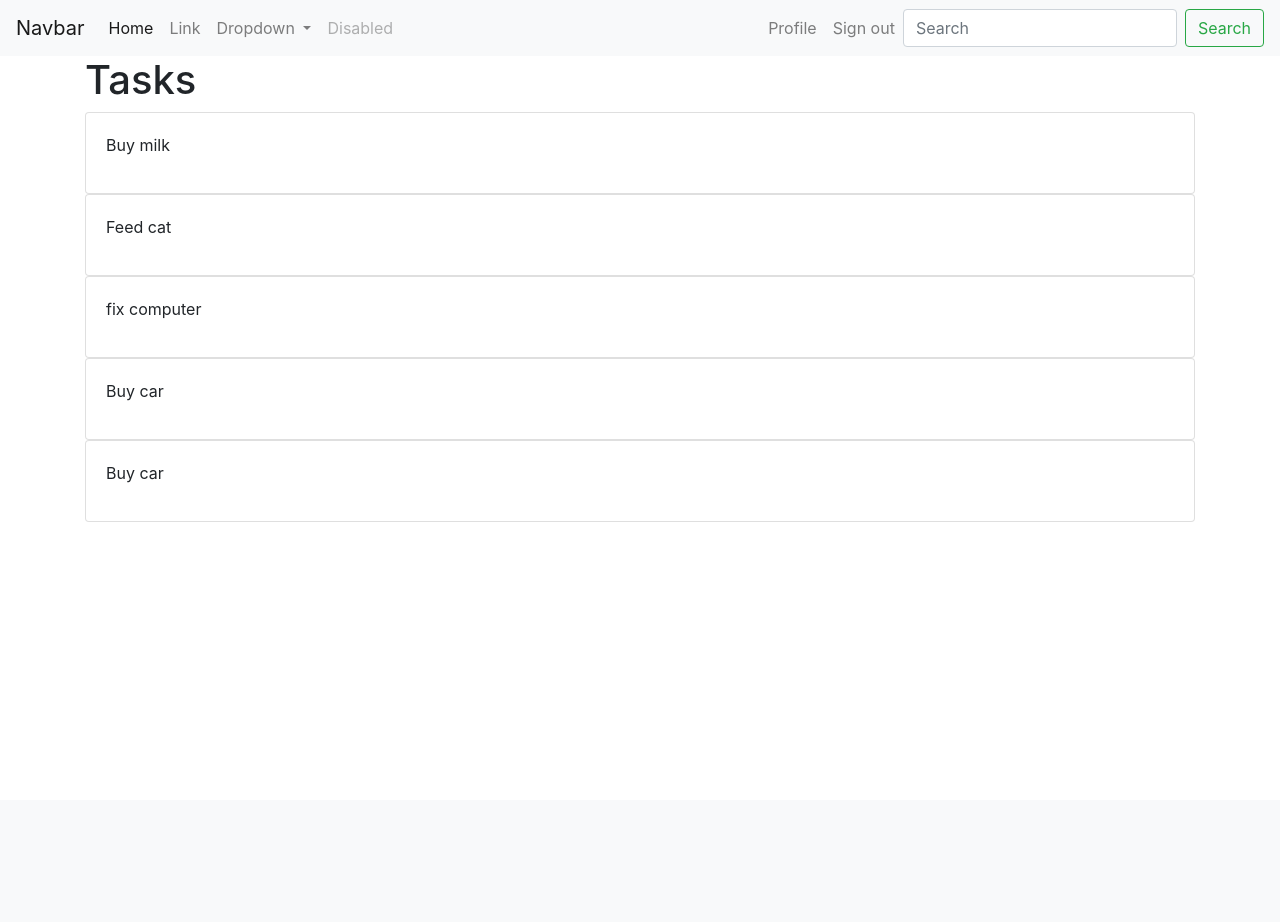
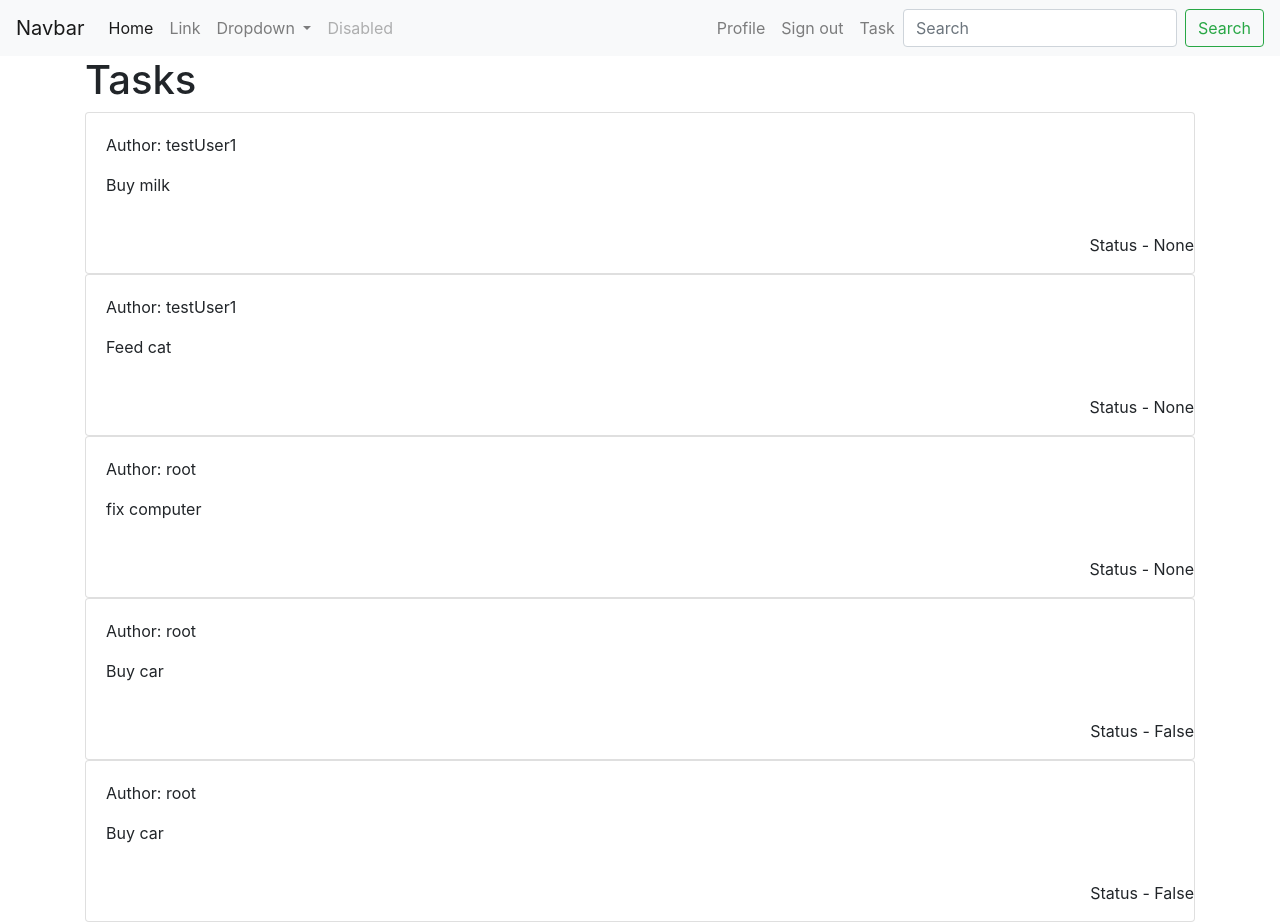
Before and after one commit to msg8925/django_todo_app, a Django app: page / in a window 1280 px wide. Before the commit the page ends 522 px from the top, so only its background shows below. Run offline with Django 4.2, Linux system fonts and the light colour scheme; a user stored in the database is signed in; data comes from the database, SQL or seed files in the repository; both versions use the stored data as it was after the commit.

Commit message:
Add task create page

```diff
--- a/todoapp/todo/models.py
+++ b/todoapp/todo/models.py
@@ -1,8 +1,13 @@
 from django.db import models
 from django.contrib.auth.models import User
+from django.urls import reverse
+
 
 # Create your models here.
 class Task(models.Model):
     name = models.CharField(max_length=100)
-    status = models.BinaryField()
+    status = models.BooleanField(default=False)
     author = models.ForeignKey(User, on_delete=models.CASCADE)
+
+    def get_absolute_url(self):
+        return reverse('task-create')
--- a/todoapp/todo/templates/todo/base.html
+++ b/todoapp/todo/templates/todo/base.html
@@ -55,6 +55,9 @@
                 <li class="nav-item">
                     <a class="nav-link" href="{% url 'logout' %}">Sign out</a>
                 </li>
+                <li class="nav-item">
+                    <a class="nav-link" href="{% url 'task-create' %}">Task</a>
+                </li>
             {% else %}
                 <li class="nav-item">
                     <a class="nav-link" href="{% url 'login' %}">Sign In</a>
--- a/todoapp/todo/templates/todo/home.html
+++ b/todoapp/todo/templates/todo/home.html
@@ -8,7 +8,11 @@
 
     <div class="card">
         <div class="card-body">
+          <p>Author: {{ task.author }}</p>
           <p>{{ task.name }}</p>
+        </div>
+        <div class="ml-auto">
+            <p>Status - {{ task.status }}</p>
         </div>
     </div>
 
--- a/todoapp/todo/urls.py
+++ b/todoapp/todo/urls.py
@@ -1,6 +1,9 @@
 from django.urls import path
 from . import views
 
+
 urlpatterns = [
-    path('', views.home, name='todo-home'),
+    #path('', views.home, name='todo-home'),
+    path('', views.TaskListView.as_view(template_name='todo/home.html'), name='todo-home'),
+    path('task/new/', views.TaskCreateView.as_view(template_name='todo/task_create.html'), name='task-create'),
 ]
--- a/todoapp/todo/views.py
+++ b/todoapp/todo/views.py
@@ -1,15 +1,54 @@
 from django.shortcuts import render
 from .models import Task
+#from django.contrib.auth.decorators import login_required, user_passes_test
+from django.contrib.auth.mixins import LoginRequiredMixin, UserPassesTestMixin
+from django.views.generic import ListView, CreateView
+# from django.contrib.auth.models import User
 
 # Create your views here.
-def home(request):
 
-    # Get all tasks from task table
-    tasks = Task.objects.all()
+# def correct_user_check():
+#     task = Task.objects.filter(username=)
+#     if user == user:
+#         return True
 
-    # Pass tasks to template
-    context = {
-        "tasks": tasks
-    }
+#     else:
+#         return False
 
-    return render(request, 'todo/home.html', context)
+# @user_passes_test
+# @login_required
+# def home(request):
+
+#     # Get all tasks from task table
+#     #tasks = Task.objects.filter(author=)
+#     tasks = Task.objects.all()
+
+#     # Pass tasks to template
+#     context = {
+#         "tasks": tasks
+#     }
+
+#     return render(request, 'todo/home.html', context)
+
+#UserPassesTestMixin,
+class TaskListView(LoginRequiredMixin, ListView):
+    model = Task
+    context_object_name = 'tasks'
+    fields = ['name', 'status', 'author']
+
+
+    # def test_func(self):
+    #     task = self.get_object()
+    #     if self.request.user == task.author:
+    #         return True
+    #     return False
+
+
+class TaskCreateView(LoginRequiredMixin, CreateView):
+    model = Task
+    fields = ['name']
+
+    # I don't understand this
+    def form_valid(self, form):
+        form.instance.author = self.request.user
+        return super().form_valid(form)
```
Also changed, not shown: todoapp/todo/templates/todo/task_create.html (added, +20 -0 lines), todoapp/db.sqlite3, todoapp/todo/migrations/0002_alter_task_status.py (added).
